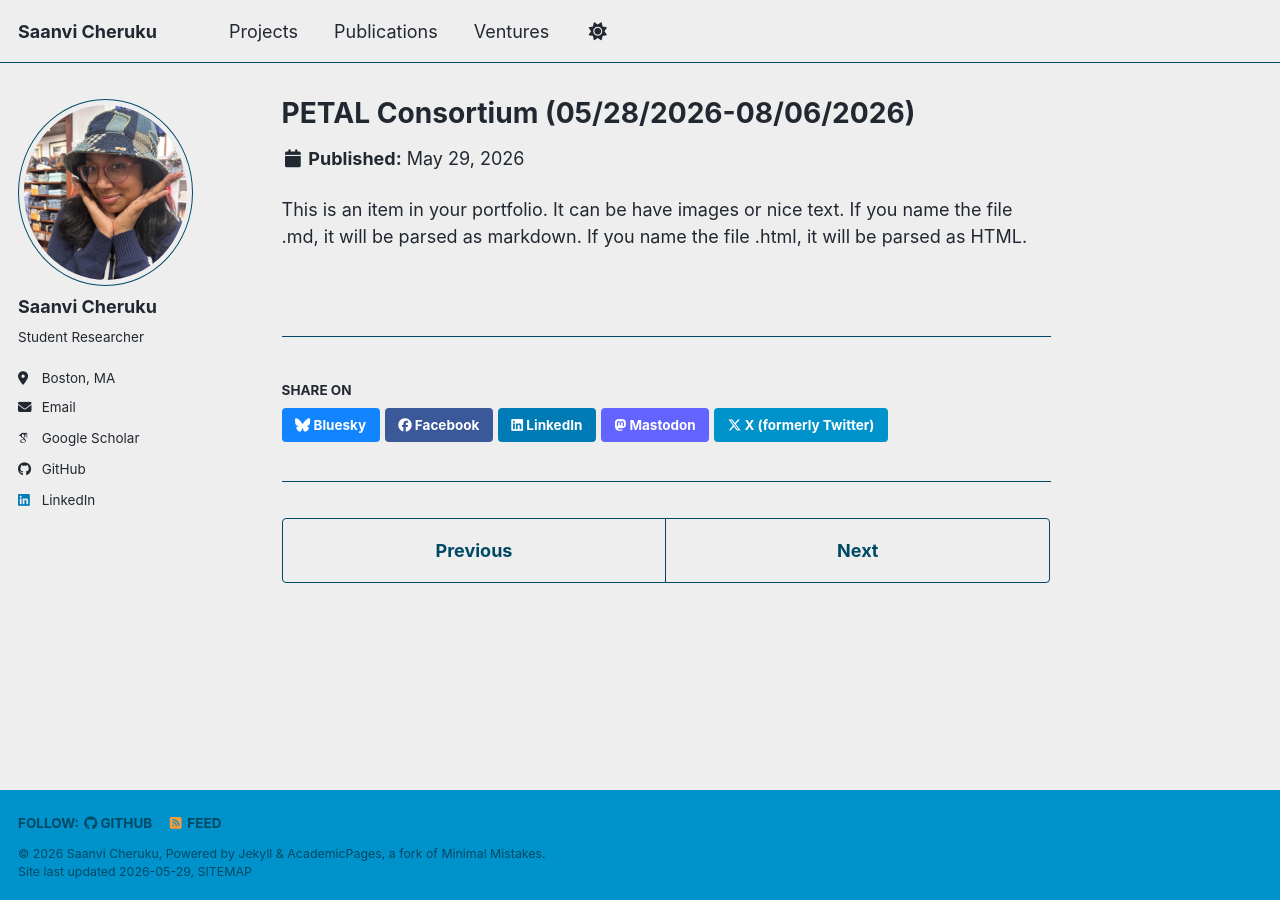
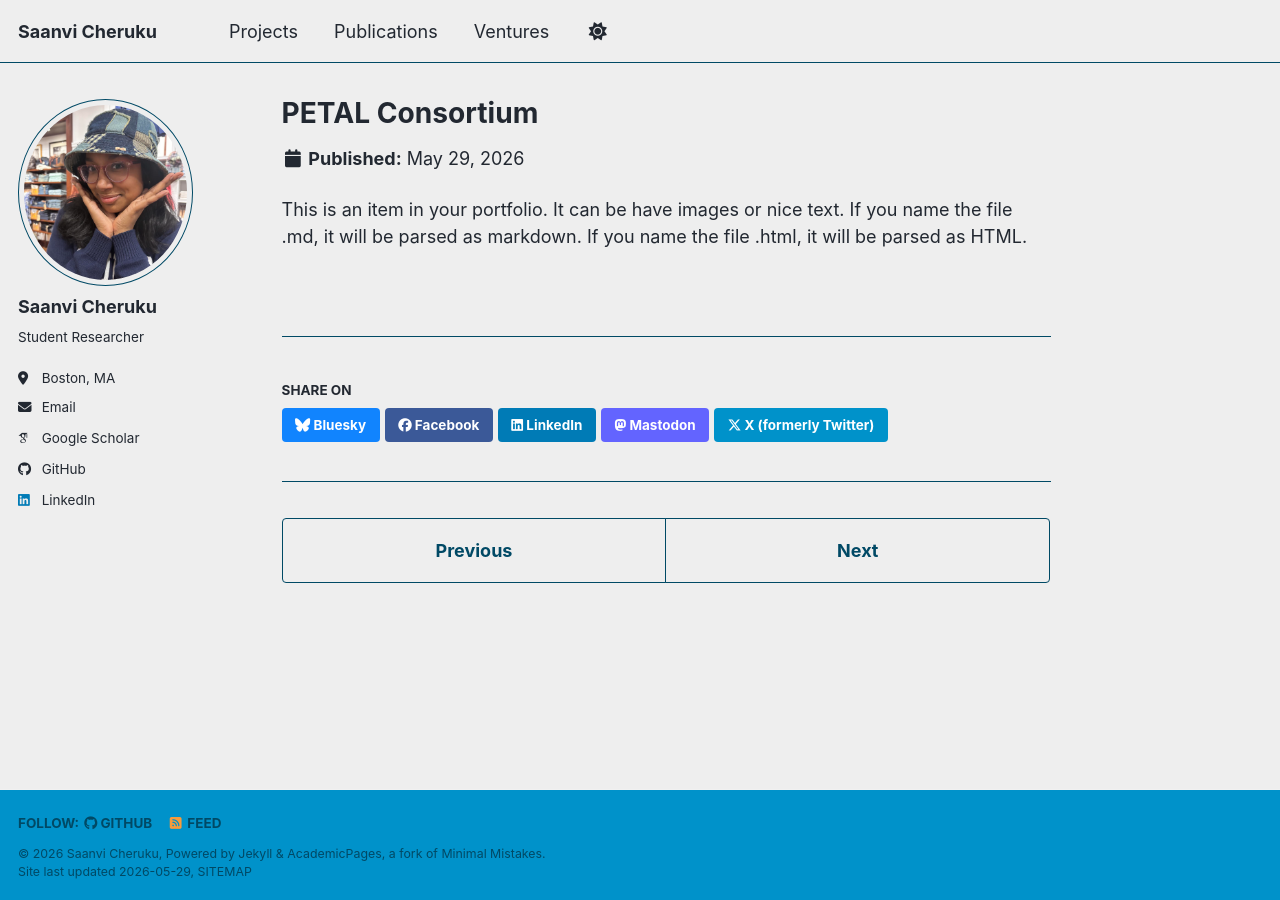
Before and after one commit to strawvivishortcake/strawvivishortcake.github.io, a Jekyll site: the page built from _portfolio/portfolio-1.md, in a window 1280 px wide. Built offline with Jekyll 4.4.1, drawn with Linux system fonts in a browser that asks for light colours; some web fonts are replaced; a script bundle is joined from its source files by our own code; library files that are not in the unit come from our copies.

Commit message:
Update portfolio-1.md

```diff
--- a/_portfolio/portfolio-1.md
+++ b/_portfolio/portfolio-1.md
@@ -1,6 +1,6 @@
 ---
-title: "PETAL Consortium (05/28/2026-08/06/2026)"
-excerpt: "A weekly notebook of my summer project at the PETAL Consortium"
+title: "PETAL Consortium"
+excerpt: "A weekly notebook of my summer project at the PETAL Consortium (05/28/2026-08/06/2026)"
 collection: projects
 ---
 
```
